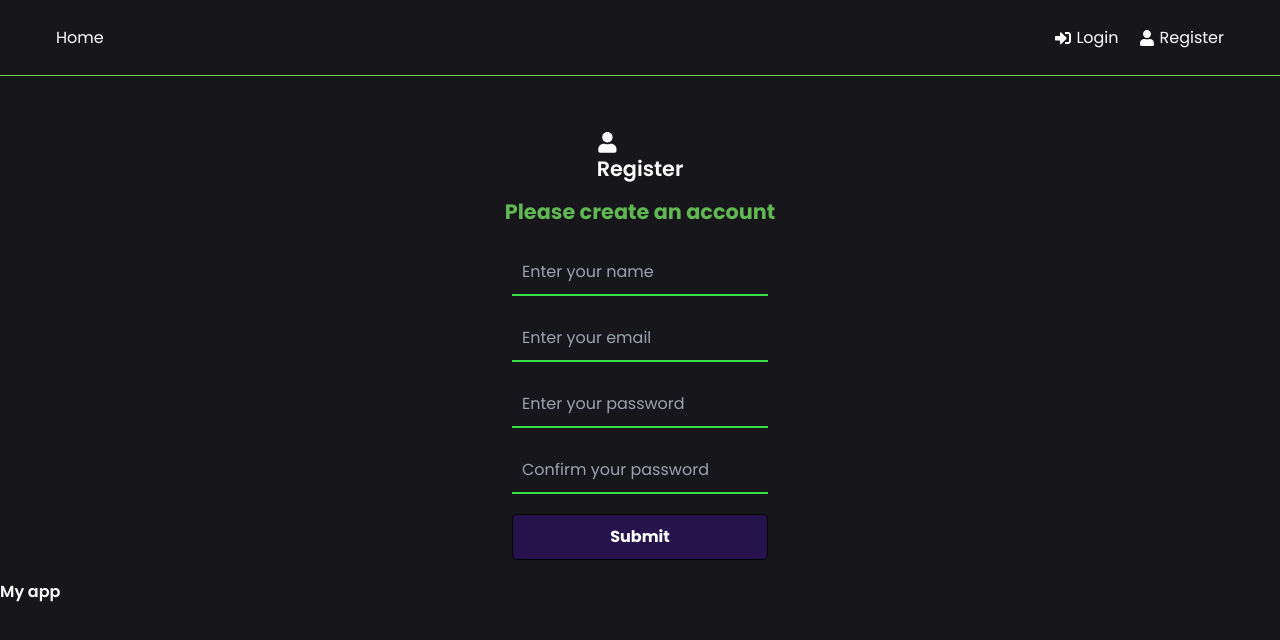
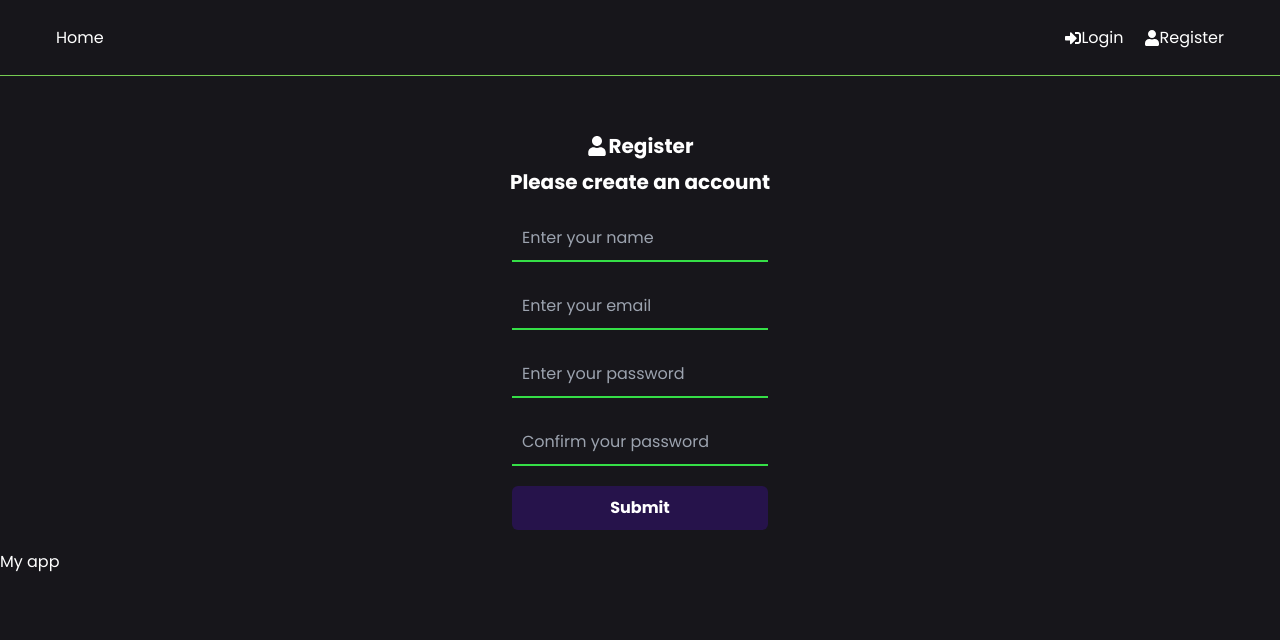
Before and after one commit to amboton1/torrent-collection, a React (Create React App) app in the folder frontend/: page /register in a window 1280 px wide. Shown: the top 640 px of the page. Built offline with nearby package versions, Linux system fonts and the light colour scheme.

Commit message:
Removing custom css, adding tailwind

```diff
--- a/frontend/src/components/Header.jsx
+++ b/frontend/src/components/Header.jsx
@@ -5,16 +5,16 @@ const Header = () => {
   return (
     <header className="header flex justify-between items-center py-5 px-14 mb-14 border-b border-[#76cc52]">
         <div className="logo">
-            <Link to='/'>Home</Link>
+            <Link className="text-white" to='/'>Home</Link>
         </div>
-        <ul>
-            <li>
-                <Link to='/login'>
+        <ul className="flex justify-between items-center">
+            <li className="ml-5 leading-[2.2]">
+                <Link className="flex items-center text-white hover:text-[#777]" to='/login'>
                     <FaSignInAlt /> Login
                 </Link>
             </li>
-            <li>
-                <Link to='/register'>
+            <li className="ml-5 leading[2.2]">
+                <Link className="flex items-center text-white hover:text-[#777]" to='/register'>
                     <FaUser /> Register
                 </Link>
             </li>
--- a/frontend/src/index.css
+++ b/frontend/src/index.css
@@ -17,129 +17,6 @@ body {
     color: white;
 }
 
-a {
-    text-decoration: none;
-    color: #000;
-}
-
-p {
-    color: white;
-    line-height: 1.7;
-}
-
-ul {
-    list-style: none;
-}
-
-a {
-    color: white;
-}
-
-li {
-    color: white;
-    line-height: 2.2;
-}
-
-h1,
-h2,
-h3 {
-    color: white;
-    font-weight: 600;
-    margin-bottom: 10px;
-}
-
-.header ul {
-    display: flex;
-    align-items: center;
-    justify-content: space-between;
-}
-
-.header ul li {
-    margin-left: 20px;
-}
-
-.header ul li a {
-    display: flex;
-    align-items: center;
-}
-
-.header ul li a:hover {
-    color: #777;
-}
-
-.header ul li a svg {
-    margin-right: 5px;
-}
-
-.heading {
-    font-size: 1.3rem;
-    display: flex;
-    align-items: center;
-    flex-direction: column;
-    margin: 0 auto;
-    width: 50%;
-    font-weight: 700;
-    margin-bottom: 20px;
-    padding: 0 20px;
-}
-
-.heading p {
-    color: #61b753;
-}
-
-.goals {
-    display: grid;
-    grid-template-columns: repeat(2, 1fr);
-    gap: 10px;
-}
-
-.goal {
-    background-color: #f4f4f4;
-    margin: 10px 0;
-    padding: 20px 0 10px;
-    position: relative;
-}
-
-.goal .close {
-    position: absolute;
-    top: 10px;
-    right: 15px;
-    cursor: pointer;
-    border: none;
-    background: none;
-}
-
-.form,
-.content {
-    width: 20%;
-    margin: 0 auto;
-}
-
-.form-group {
-    margin-bottom: 10px;
-}
-
-.form-group input,
-.form-group textarea,
-.form-group select {
-    width: 100%;
-    padding: 10px;
-    border: 1px solid #e6e6e6;
-    border-radius: 5px;
-    margin-bottom: 10px;
-    font-family: inherit;
-}
-
-.form-group input {
-    border: 0;
-    border-bottom: 2px solid #35df47;
-    color: white;
-    border-radius: unset;
-    outline: 0;
-    background: transparent;
-    transition: border-color 0.2s;
-}
-
 input:-webkit-autofill,
 input:-webkit-autofill:hover,
 input:-webkit-autofill:focus,
@@ -147,88 +24,3 @@ input:-webkit-autofill:active {
     background-color: transparent;
     -webkit-background-clip: text !important;
 }
-
-.form-group label {
-    text-align: left;
-    display: block;
-    margin: 0 0 5px 3px;
-}
-
-.btn {
-    padding: 10px 20px;
-    border: 1px solid #000;
-    border-radius: 5px;
-    background: #26134b;
-    color: #fff;
-    font-size: 16px;
-    font-weight: 700;
-    cursor: pointer;
-    text-align: center;
-    appearance: button;
-    display: flex;
-    align-items: center;
-    justify-content: center;
-}
-
-.btn svg {
-    margin-right: 8px;
-}
-
-.btn-reverse {
-    background: #fff;
-    color: #000;
-}
-
-.btn-block {
-    width: 100%;
-    margin-bottom: 20px;
-}
-
-.btn:hover {
-    transform: scale(0.98);
-}
-
-.loadingSpinnerContainer {
-    position: fixed;
-    top: 0;
-    right: 0;
-    bottom: 0;
-    left: 0;
-    background-color: rgba(0, 0, 0, 0.5);
-    z-index: 5000;
-    display: flex;
-    justify-content: center;
-    align-items: center;
-}
-
-.loadingSpinner {
-    width: 64px;
-    height: 64px;
-    border: 8px solid;
-    border-color: #000 transparent #555 transparent;
-    border-radius: 50%;
-    animation: spin 1.2s linear infinite;
-}
-
-@keyframes spin {
-    0% {
-        transform: rotate(0deg);
-    }
-    100% {
-        transform: rotate(360deg);
-    }
-}
-
-@media (max-width: 600px) {
-    .form {
-        width: 90%;
-    }
-
-    .heading h1 {
-        font-size: 2rem;
-    }
-
-    .heading p {
-        font-size: 1.5rem;
-    }
-}
--- a/frontend/src/pages/Dashboard.jsx
+++ b/frontend/src/pages/Dashboard.jsx
@@ -1,7 +1,7 @@
 const Dashboard = () => {
   return (
     <div>
-      <h1 className="text-3xl font-bold">Dashboard</h1>
+      <h1 className="text-3xl font-bold text-white">Dashboard</h1>
     </div>
   )
 }
--- a/frontend/src/pages/Login.jsx
+++ b/frontend/src/pages/Login.jsx
@@ -21,22 +21,22 @@ const Login = () => {
   }
 
   return <>
-    <section className="heading">
-      <h1>
-        <FaSignInAlt /> Login
+    <section className="flex items-center m-0 mx-auto mb-5 py-0 px-5 font-bold w-2/4 flex-col text-xl">
+      <h1 className="flex items-center">
+        <FaSignInAlt className="mr-0.5" /> Sign In
       </h1>
     </section>
 
-    <section className="form">
-      <form onSubmit={onSubmit}>
-        <div className="form-group">
-          <input type="email" name="email" autoComplete="none" id="email" onChange={onChangeHandler} value={email} placeholder="Enter your email" />
+    <section className="md:w-2/5 sm:w-full lg:w-1/5 m-0 mx-auto">
+      <form autoComplete="off" onSubmit={onSubmit}>
+        <div className="mb-2.5 form-group">
+          <input type="email" className="rounded-none border-0 border-b-2 mb-3 border-b-[#35df47] w-full p-2.5 bg-transparent	outline-0" name="email" id="email" onChange={onChangeHandler} value={email} placeholder="Enter your email" />
         </div>
-        <div className="form-group">
-          <input type="password" name="password" autoComplete="none" id="password" onChange={onChangeHandler} value={password} placeholder="Enter your password" />
+        <div className="mb-2.5 form-group">
+          <input type="password" className="rounded-none border-0 border-b-2 mb-3 border-b-[#35df47] w-full p-2.5 bg-transparent outline-0" name="password" id="password" onChange={onChangeHandler} value={password} placeholder="Enter your password" />
         </div>
-        <div className="form-group">
-          <button type="submit" className="btn btn-block">Submit</button>
+        <div className="mb-2.5 form-group">
+          <button type="submit" className="flex items-center justify-center bg-[#26134b] py-2.5 px-5 font-bold rounded-md mb-5 w-full hover:scale-[0.98]">Login</button>
         </div>
       </form>
     </section>
--- a/frontend/src/pages/Register.jsx
+++ b/frontend/src/pages/Register.jsx
@@ -20,32 +20,33 @@ const Register = () => {
 
   const onSubmit = (e) => {
     e.preventDefault()
+    console.log(formData)
   }
 
   return <>
-    <section className="heading">
-      <h1>
-        <FaUser /> Register
+    <section className="flex items-center m-0 mx-auto mb-5 py-0 px-5 font-bold w-2/4 flex-col text-xl">
+      <h1 className="flex items-center mb-2">
+        <FaUser className="mr-0.5" /> Register
       </h1>
       <p>Please create an account</p>
     </section>
 
-    <section className="form">
-      <form onSubmit={onSubmit}>
-        <div className="form-group">
-          <input type="text" name="name" id="name" onChange={onChangeHandler} value={name} placeholder="Enter your name" />
+    <section className="md:w-2/5 sm:w-full lg:w-1/5 m-0 mx-auto">
+      <form autoComplete="off" onSubmit={onSubmit}>
+        <div className="mb-2.5 form-group">
+          <input type="text" className="rounded-none border-0 border-b-2 mb-3 border-b-[#35df47] w-full p-2.5 bg-transparent	outline-0" name="name" id="name" onChange={onChangeHandler} value={name} placeholder="Enter your name" />
+        </div>
+        <div className="mb-2.5 form-group">
+          <input type="email" className="rounded-none border-0 border-b-2 mb-3 border-b-[#35df47] w-full p-2.5 bg-transparent	outline-0" name="email" autoComplete="off" id="email" onChange={onChangeHandler} value={email} placeholder="Enter your email" />
+        </div>
+        <div className="mb-2.5 form-group">
+          <input type="password" className="rounded-none border-0 border-b-2 mb-3 border-b-[#35df47] w-full p-2.5 bg-transparent	outline-0" name="password" autoComplete="off" id="password" onChange={onChangeHandler} value={password} placeholder="Enter your password" />
         </div>
         <div className="form-group">
-          <input type="email" name="email" autoComplete="off" id="email" onChange={onChangeHandler} value={email} placeholder="Enter your email" />
+          <input type="password" className="rounded-none border-0 border-b-2 mb-3 border-b-[#35df47] w-full p-2.5 bg-transparent	outline-0" name="confirmedPassword" id="confirmedPassword" onChange={onChangeHandler} value={confirmedPassword} placeholder="Confirm your password" />
         </div>
         <div className="form-group">
-          <input type="password" name="password" autoComplete="off" id="password" onChange={onChangeHandler} value={password} placeholder="Enter your password" />
-        </div>
-        <div className="form-group">
-          <input type="password" name="confirmedPassword" id="confirmedPassword" onChange={onChangeHandler} value={confirmedPassword} placeholder="Confirm your password" />
-        </div>
-        <div className="form-group">
-          <button type="submit" className="btn btn-block">Submit</button>
+          <button type="submit" className="mt-2 flex items-center justify-center bg-[#26134b] py-2.5 px-5 font-bold rounded-md mb-5 w-full hover:scale-[0.98]">Submit</button>
         </div>
       </form>
     </section>
```
